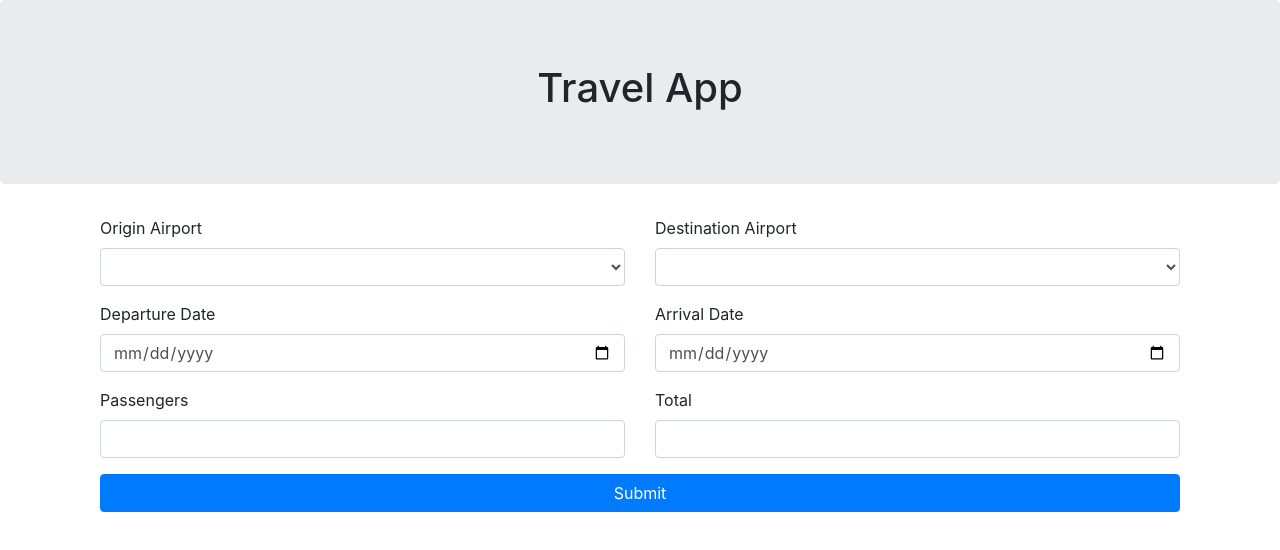
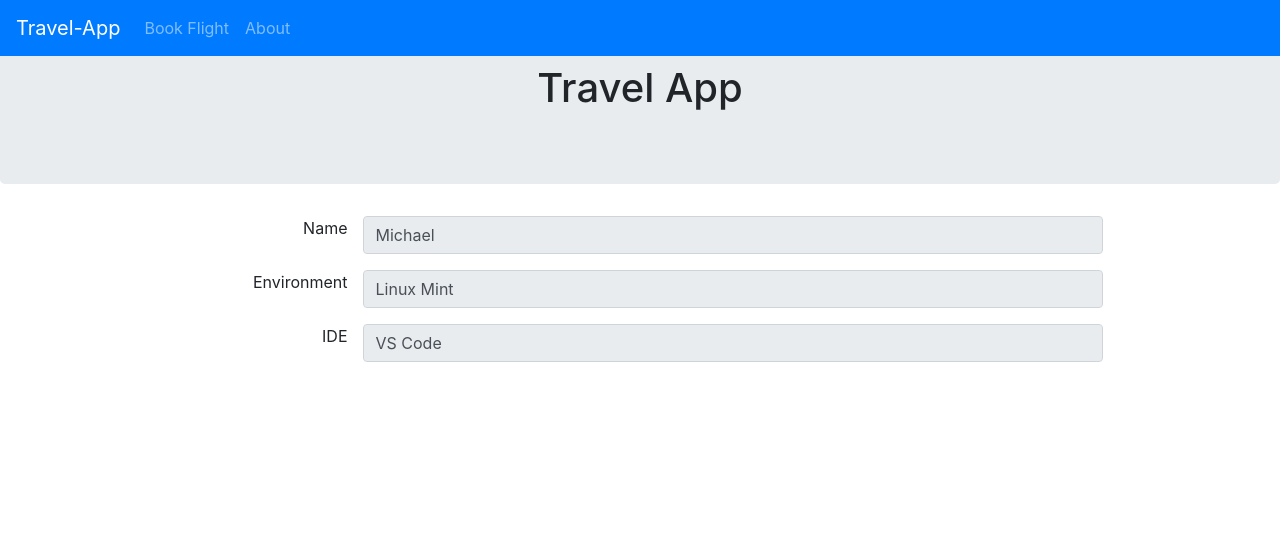
Before and after one commit to mguzman04/csc436-TravelApp, an Angular app: page /about in a window 1280 px wide. Shown: the top 550 px of the page. Built offline with nearby package versions, Linux system fonts and the light colour scheme.

Commit message:
Finished min requirements for hw3

```diff
--- /dev/null
+++ b/src/app/about/about.component.html
@@ -0,0 +1,33 @@
+<!-- <h2>Welcome {{title}}</h2>
+<p>OS: Linux Mint
+<p>IDE: VS Code -->
+
+<div class="container">
+    <div class="form-group row text-right">
+        <label class="col-md-3" for="title">Name</label>
+        <input class="col-md-8 form-control form-control-rounded" id="title" type="text" [(ngModel)]="title"
+        value="{{title}}" name="title" disabled>
+    </div>
+    <div class="form-group row text-right">
+        <label class="col-md-3" for="environment">Environment</label>
+        <input class="col-md-8 form-control form-control-rounded" id="environment" type="text" [(ngModel)]="environment"
+        value="{{environment}}" name="environment" disabled>
+    </div>
+    <div class="form-group row text-right">
+        <label class="col-md-3" for="ide">IDE</label>
+        <input class="col-md-8 form-control form-control-rounded" id="ide" type="text" [(ngModel)]="ide"
+        value="{{ide}}" name="ide" disabled>
+    </div>
+</div>
+    <!-- <div class="container">
+        <div class="form-group row text-right">
+            <label class="col-md-4" for="environment">Environment</label>
+            <input class="col-md-8 form-control form-control-rounded" id="environment" type="text" [(ngModel)]="host"
+                value="{{environment}}" name="environment" disabled>
+        </div>
+        <div class="form-group row text-right">
+            <label class="col-md-4" for="ide">IDE</label>
+            <input class="col-md-8 form-control form-control-rounded" id="ide" type="text" [(ngModel)]="ide"
+                value="{{ide}}" name="ide" disabled>
+        </div>
+    </div> -->
--- /dev/null
+++ b/src/app/about/about.component.ts
@@ -0,0 +1,19 @@
+import { Component, OnInit } from '@angular/core';
+
+@Component({
+  selector: 'app-about',
+  templateUrl: './about.component.html',
+  styleUrls: ['./about.component.css']
+})
+export class AboutComponent implements OnInit {
+
+  title = "Michael"
+  environment = "Linux Mint"
+  ide = "VS Code"
+  constructor() { }
+
+  ngOnInit(): void {
+
+  }
+
+}
--- a/src/app/app.component.html
+++ b/src/app/app.component.html
@@ -1,7 +1,12 @@
-<!-- <h2>Welcome {{title}}</h2>
-<p>OS: Linux Mint
-<p>IDE: VS Code -->
+<nav class="navbar navbar-expand-sm bg-primary navbar-dark fixed-top">
+    <ul class="navbar-nav">
+        <div class="navbar-header">
+            <a class="navbar-brand">Travel-App</a>
+        </div>
 
-<div class="container">
-    <app-travel-request></app-travel-request>
-</div>
+        <a class="nav-link" [routerLink]="['/travel-request']">Book Flight</a>
+        <a class="nav-link" [routerLink]="['/about']">About</a>
+    </ul>
+</nav>
+
+<router-outlet></router-outlet>
--- a/src/app/app.component.ts
+++ b/src/app/app.component.ts
@@ -6,5 +6,5 @@ import { Component } from '@angular/core';
   styleUrls: ['./app.component.css']
 })
 export class AppComponent {
-  title = 'Michael Guzman';
+  // title = 'Michael Guzman';
 }
```
Also changed, not shown: src/app/app.module.ts (+10 -1 lines), src/app/about/about.component.css (added), 1 other file (tests, documents, lock files or other folders).
